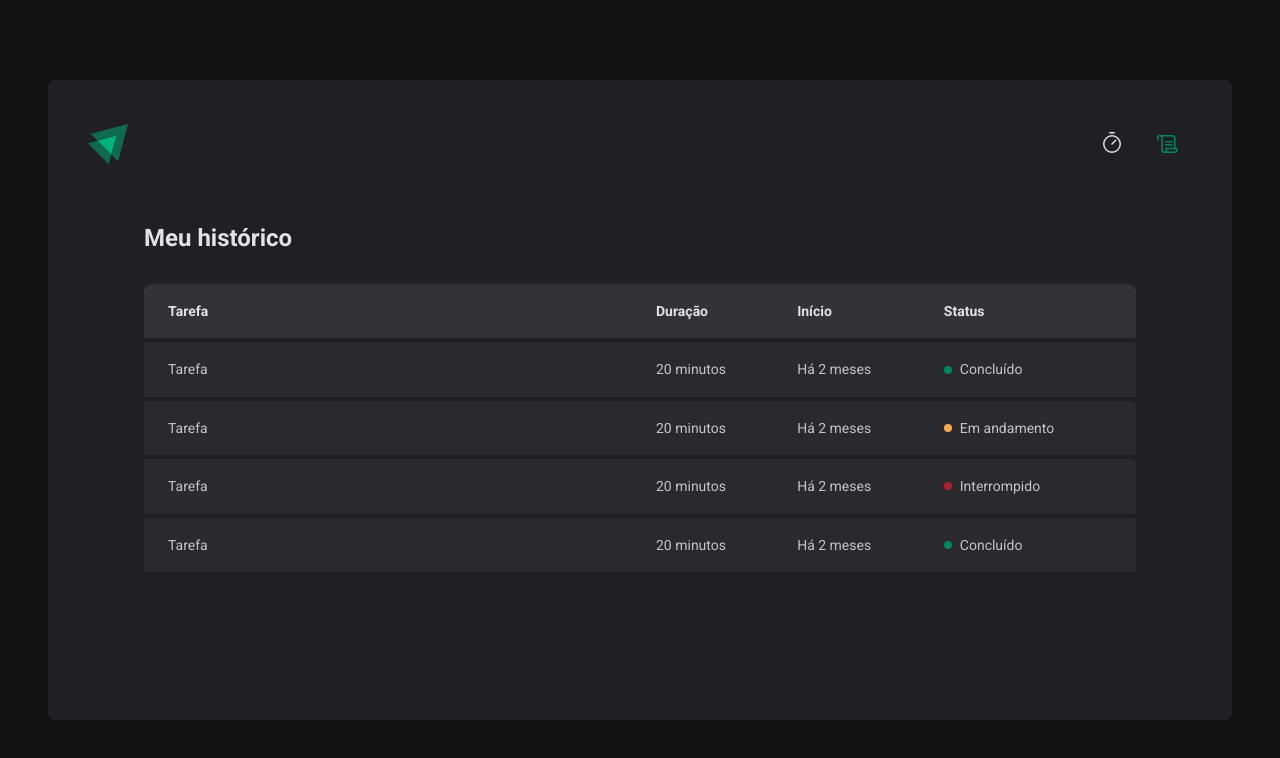
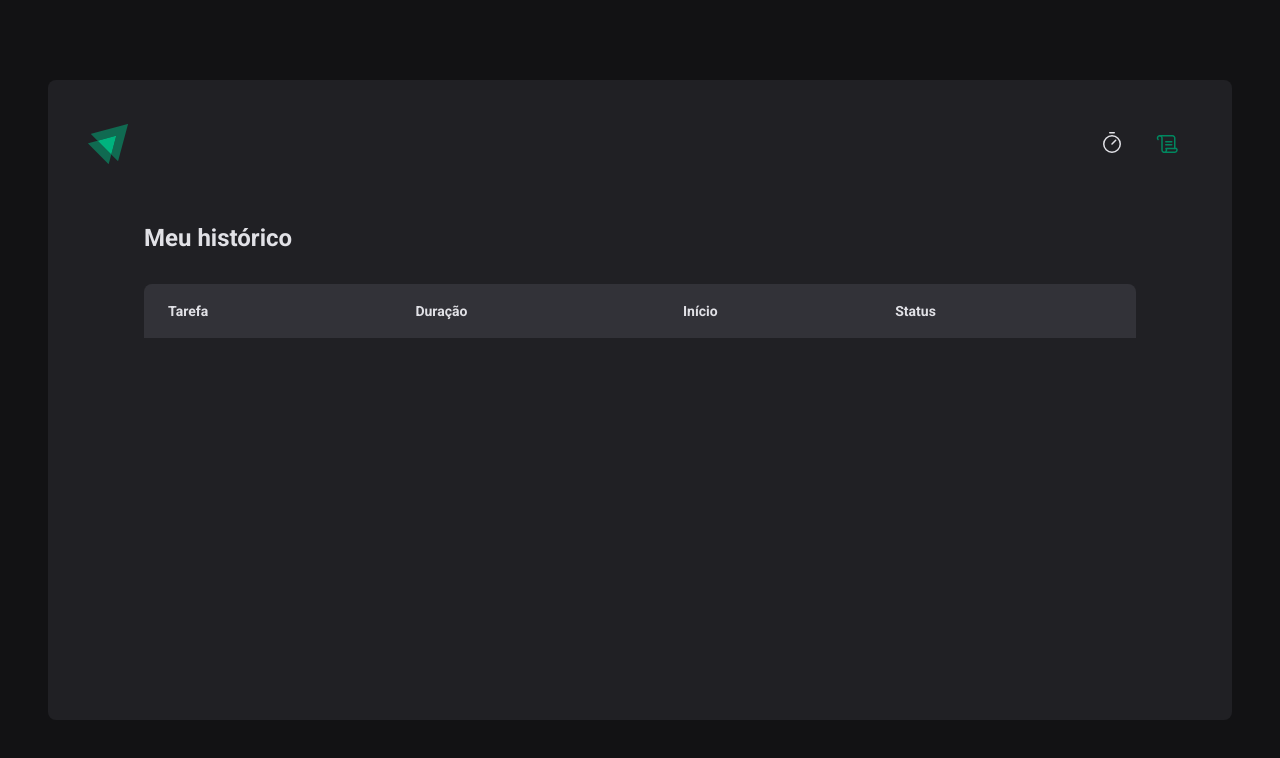
Before and after one commit to anishigouri/ignite-timer, a React (Vite) app: page /history in a window 1280 px wide. Shown: the top 758 px of the page. Built offline with nearby package versions, Linux system fonts and the light colour scheme.

Commit message:
Externalização do context de cycles

```diff
--- /dev/null
+++ b/src/contexts/CyclesContext.tsx
@@ -0,0 +1,103 @@
+import { createContext, ReactNode, useState } from 'react'
+
+interface ICycle {
+  id: string
+  task: string
+  minutesAmount: number
+  startDate: Date
+  interruptedDate?: Date
+  finishedDate?: Date
+}
+
+interface ICreateCycleData {
+  task: string
+  minutesAmount: number
+}
+
+interface ICyclesContextType {
+  activeCycle: ICycle | undefined
+  activeCycleId: string | null
+  amountSecondsPassed: number
+  markCurrentCycleAsFinished: () => void
+  setSecondsPassed: (seconds: number) => void
+  createNewCycle: (data: ICreateCycleData) => void
+  interruptCycle: () => void
+  cycles: ICycle[]
+}
+
+interface ICyclesContextProviderProps {
+  children: ReactNode
+}
+
+export const CycleContext = createContext({} as ICyclesContextType)
+
+export function CyclesContextProvider({
+  children,
+}: ICyclesContextProviderProps) {
+  const [cycles, setCycles] = useState<ICycle[]>([])
+  const [activeCycleId, setActiveCycleId] = useState<string | null>(null)
+  const [amountSecondsPassed, setAmountSecondsPassed] = useState(0)
+
+  const activeCycle = cycles.find((cycle) => cycle.id === activeCycleId)
+
+  function markCurrentCycleAsFinished() {
+    setCycles((state) =>
+      state.map((cycle) => {
+        if (cycle.id === activeCycleId) {
+          return { ...cycle, finishedDate: new Date() }
+        } else {
+          return cycle
+        }
+      }),
+    )
+  }
+
+  function setSecondsPassed(seconds: number) {
+    setAmountSecondsPassed(seconds)
+  }
+
+  function createNewCycle(data: ICreateCycleData) {
+    const id = new Date().getTime().toString()
+    const newCycle: ICycle = {
+      id,
+      minutesAmount: data.minutesAmount,
+      task: data.task,
+      startDate: new Date(),
+    }
+
+    setCycles((state) => [...state, newCycle])
+    setActiveCycleId(id)
+    setAmountSecondsPassed(0)
+  }
+
+  function interruptCycle() {
+    event?.preventDefault()
+    setCycles((state) =>
+      state.map((cycle) => {
+        if (cycle.id === activeCycleId) {
+          return { ...cycle, interruptedDate: new Date() }
+        } else {
+          return cycle
+        }
+      }),
+    )
+    setActiveCycleId(null)
+  }
+
+  return (
+    <CycleContext.Provider
+      value={{
+        cycles,
+        activeCycle,
+        activeCycleId,
+        markCurrentCycleAsFinished,
+        amountSecondsPassed,
+        setSecondsPassed,
+        createNewCycle,
+        interruptCycle,
+      }}
+    >
+      {children}
+    </CycleContext.Provider>
+  )
+}
--- a/src/pages/History/index.tsx
+++ b/src/pages/History/index.tsx
@@ -1,6 +1,11 @@
+import { formatDistanceToNow } from 'date-fns'
+import ptBR from 'date-fns/locale/pt-BR'
+import { useContext } from 'react'
+import { CycleContext } from '../../contexts/CyclesContext'
 import { HistoryContainer, HistoryList, Status } from './styles'
 
 export function History() {
+  const { cycles } = useContext(CycleContext)
   return (
     <HistoryContainer>
       <h1>Meu histórico</h1>
@@ -16,38 +21,29 @@ export function History() {
             </tr>
           </thead>
           <tbody>
-            <tr>
-              <td>Tarefa</td>
-              <td>20 minutos</td>
-              <td>Há 2 meses</td>
-              <td>
-                <Status statusColor="green">Concluído</Status>
-              </td>
-            </tr>
-            <tr>
-              <td>Tarefa</td>
-              <td>20 minutos</td>
-              <td>Há 2 meses</td>
-              <td>
-                <Status statusColor="yellow">Em andamento</Status>
-              </td>
-            </tr>
-            <tr>
-              <td>Tarefa</td>
-              <td>20 minutos</td>
-              <td>Há 2 meses</td>
-              <td>
-                <Status statusColor="red">Interrompido</Status>
-              </td>
-            </tr>
-            <tr>
-              <td>Tarefa</td>
-              <td>20 minutos</td>
-              <td>Há 2 meses</td>
-              <td>
-                <Status statusColor="green">Concluído</Status>
-              </td>
-            </tr>
+            {cycles.map((cycle) => (
+              <tr key={cycle.id}>
+                <td>{cycle.task}</td>
+                <td>{cycle.minutesAmount} minutos</td>
+                <td>
+                  {formatDistanceToNow(cycle.startDate, {
+                    addSuffix: true,
+                    locale: ptBR,
+                  })}
+                </td>
+                <td>
+                  {cycle.finishedDate && (
+                    <Status statusColor="green">Concluído</Status>
+                  )}
+                  {cycle.interruptedDate && (
+                    <Status statusColor="red">Interrompido</Status>
+                  )}
+                  {!cycle.finishedDate && !cycle.interruptedDate && (
+                    <Status statusColor="yellow">Em andamento</Status>
+                  )}
+                </td>
+              </tr>
+            ))}
           </tbody>
         </table>
       </HistoryList>
--- a/src/pages/Home/components/Countdown/index.tsx
+++ b/src/pages/Home/components/Countdown/index.tsx
@@ -1,6 +1,6 @@
 import { differenceInSeconds } from 'date-fns'
 import { useContext, useEffect } from 'react'
-import { CycleContext } from '../..'
+import { CycleContext } from '../../../../contexts/CyclesContext'
 import { CountdownContainer, Separator } from './styled'
 
 export function Countdown() {
--- a/src/pages/Home/components/NewCycleForm/index.tsx
+++ b/src/pages/Home/components/NewCycleForm/index.tsx
@@ -1,8 +1,8 @@
 import { Input } from '../../../../components/Input'
 import { FormContainer } from './styled'
 import { useContext } from 'react'
-import { CycleContext } from '../..'
 import { useFormContext } from 'react-hook-form'
+import { CycleContext } from '../../../../contexts/CyclesContext'
 
 export function NewCycleForm() {
   const { activeCycle } = useContext(CycleContext)
--- a/src/pages/Home/index.tsx
+++ b/src/pages/Home/index.tsx
@@ -1,32 +1,15 @@
 import { HandPalm, Play } from 'phosphor-react'
 
+import { zodResolver } from '@hookform/resolvers/zod'
+import { useContext, useEffect } from 'react'
+import { FormProvider, useForm } from 'react-hook-form'
+import { toast } from 'react-toastify'
+import * as zod from 'zod'
 import { Button } from '../../components/Button'
-import { HomeContainer } from './styles'
-import { createContext, useEffect, useState } from 'react'
-import { toast } from 'react-toastify'
 import { Countdown } from './components/Countdown'
 import { NewCycleForm } from './components/NewCycleForm'
-import { FormProvider, useForm } from 'react-hook-form'
-import * as zod from 'zod'
-import { zodResolver } from '@hookform/resolvers/zod'
-
-interface ICycle {
-  id: string
-  task: string
-  minutesAmount: number
-  startDate: Date
-  interruptedDate?: Date
-  finishedDate?: Date
-}
-interface CyclesContextType {
-  activeCycle: ICycle | undefined
-  activeCycleId: string | null
-  markCurrentCycleAsFinished: () => void
-  amountSecondsPassed: number
-  setSecondsPassed: (seconds: number) => void
-}
-
-export const CycleContext = createContext({} as CyclesContextType)
+import { HomeContainer } from './styles'
+import { CycleContext } from '../../contexts/CyclesContext'
 
 const newCycleFormValidationSchema = zod.object({
   task: zod.string().min(1, 'Informe a tarefa'),
@@ -39,9 +22,8 @@ const newCycleFormValidationSchema = zod.object({
 type NewCycleFormData = zod.infer<typeof newCycleFormValidationSchema>
 
 export function Home() {
-  const [cycles, setCycles] = useState<ICycle[]>([])
-  const [activeCycleId, setActiveCycleId] = useState<string | null>(null)
-  const [amountSecondsPassed, setAmountSecondsPassed] = useState(0)
+  const { createNewCycle, interruptCycle, activeCycle } =
+    useContext(CycleContext)
 
   const newCycleForm = useForm<NewCycleFormData>({
     resolver: zodResolver(newCycleFormValidationSchema),
@@ -57,24 +39,6 @@ export function Home() {
     formState: { errors },
   } = newCycleForm
 
-  const activeCycle = cycles.find((cycle) => cycle.id === activeCycleId)
-
-  function markCurrentCycleAsFinished() {
-    setCycles((state) =>
-      state.map((cycle) => {
-        if (cycle.id === activeCycleId) {
-          return { ...cycle, finishedDate: new Date() }
-        } else {
-          return cycle
-        }
-      }),
-    )
-  }
-
-  function setSecondsPassed(seconds: number) {
-    setAmountSecondsPassed(seconds)
-  }
-
   useEffect(() => {
     if (Object.keys(errors).length > 0) {
       toast.error('Verifique os campos')
@@ -82,53 +46,19 @@ export function Home() {
   }, [errors])
 
   function handleCreateNewCycle(data: NewCycleFormData) {
-    const id = new Date().getTime().toString()
-    const newCycle: ICycle = {
-      id,
-      minutesAmount: data.minutesAmount,
-      task: data.task,
-      startDate: new Date(),
-    }
-
-    setCycles((state) => [...state, newCycle])
-    setActiveCycleId(id)
-    setAmountSecondsPassed(0)
+    createNewCycle(data)
     reset()
-  }
-
-  function handleInterruptCycle() {
-    event?.preventDefault()
-    setCycles((state) =>
-      state.map((cycle) => {
-        if (cycle.id === activeCycleId) {
-          return { ...cycle, interruptedDate: new Date() }
-        } else {
-          return cycle
-        }
-      }),
-    )
-    setActiveCycleId(null)
   }
 
   return (
     <HomeContainer>
       <form onSubmit={handleSubmit(handleCreateNewCycle)} action="">
-        <CycleContext.Provider
-          value={{
-            activeCycle,
-            activeCycleId,
-            markCurrentCycleAsFinished,
-            amountSecondsPassed,
-            setSecondsPassed,
-          }}
-        >
-          <FormProvider {...newCycleForm}>
-            <NewCycleForm />
-          </FormProvider>
-          <Countdown />
-        </CycleContext.Provider>
+        <FormProvider {...newCycleForm}>
+          <NewCycleForm />
+        </FormProvider>
+        <Countdown />
         {activeCycle ? (
-          <Button type="button" onClick={handleInterruptCycle} variant="danger">
+          <Button type="button" onClick={interruptCycle} variant="danger">
             <>
               <HandPalm size={24} /> Parar
             </>
```
Also changed, not shown: src/App.tsx (+6 -3 lines).
